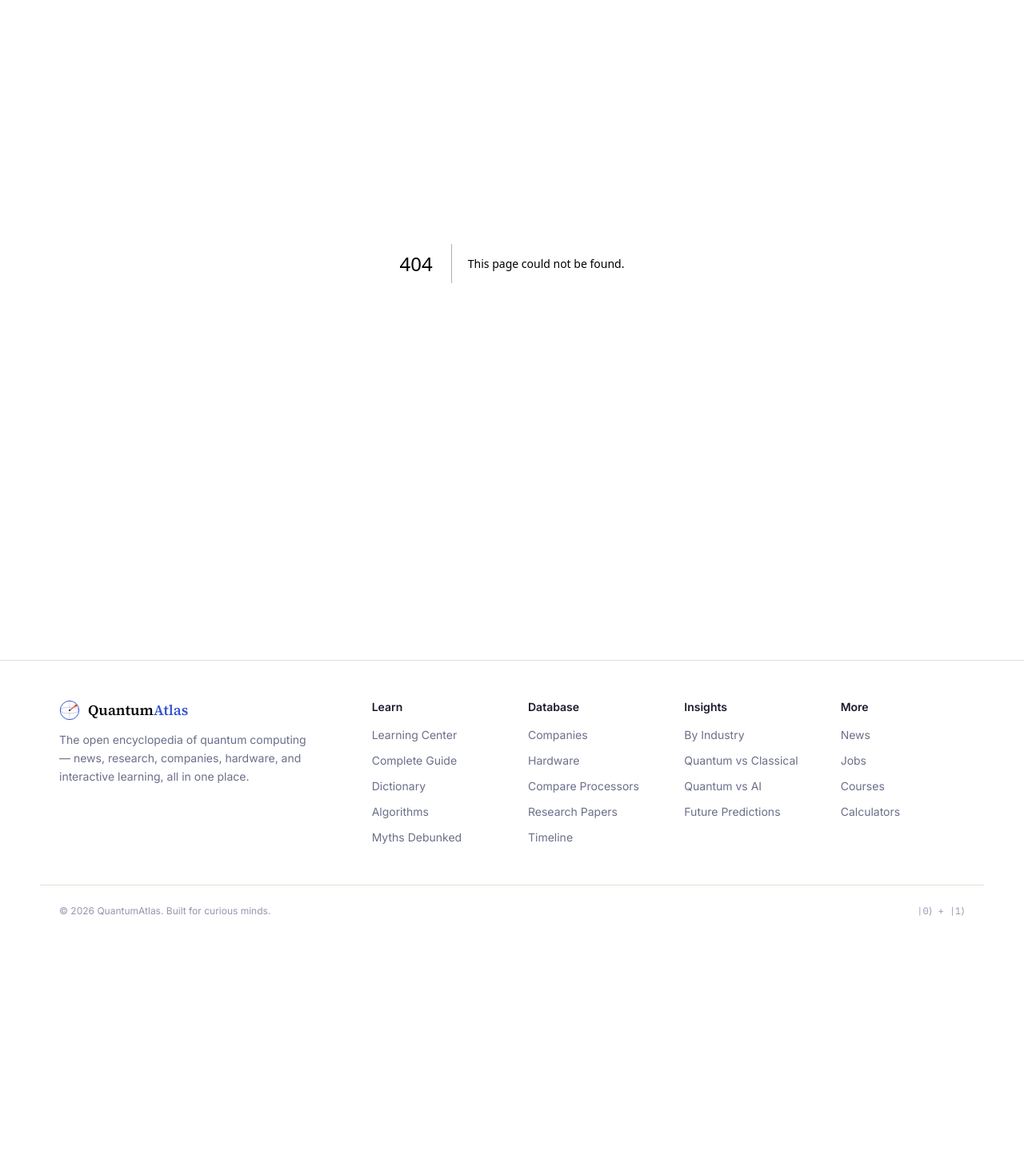
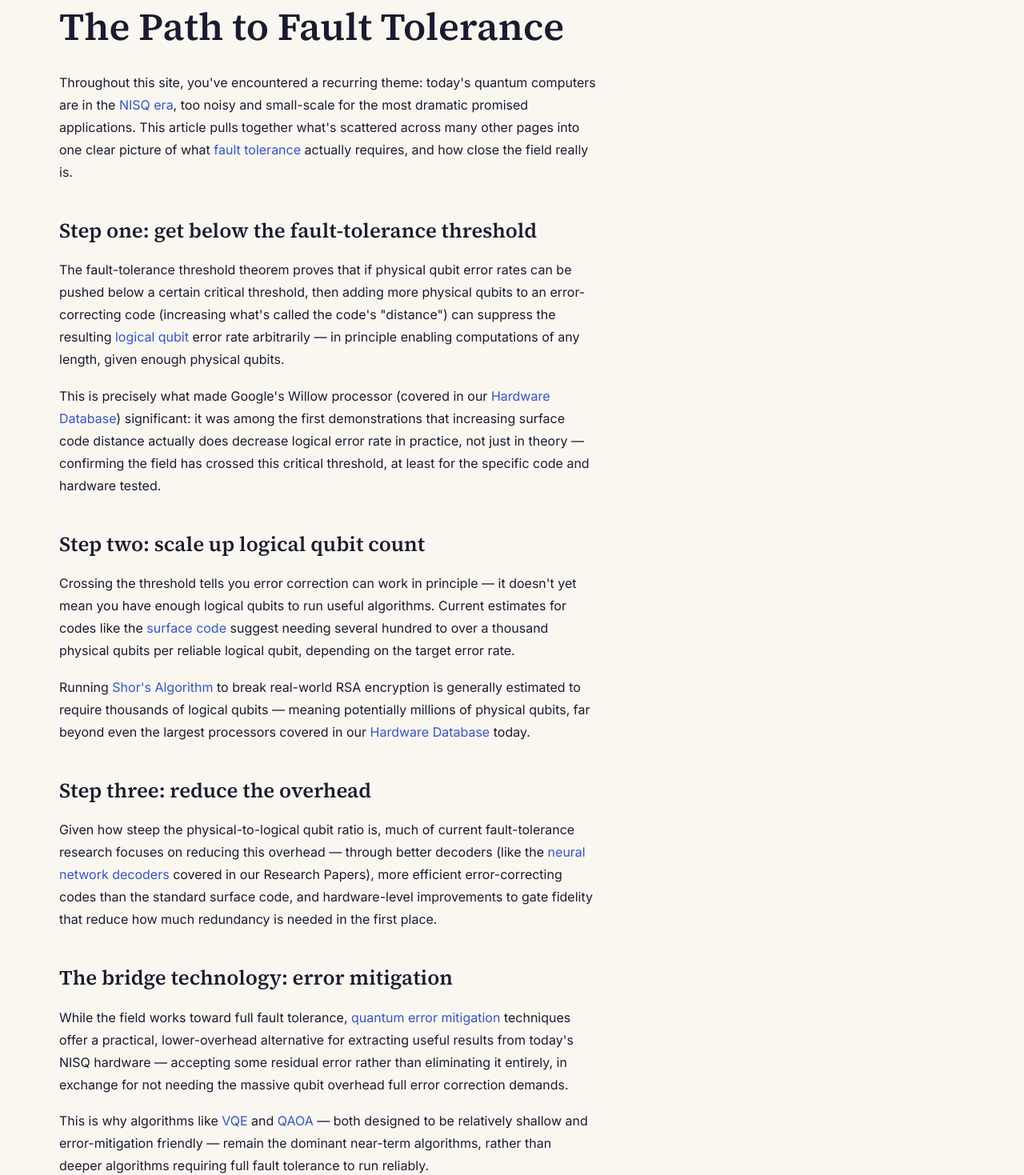
Before and after one commit to goalandpriority-ui/quantum-atlas, a Next.js app: page /learn/path-to-fault-tolerance in a window 1280 px wide. Before the commit this address had no page. Shown: the part 142-1611 px from the top of the page at 80% size. Before the commit the page ends 1313 px from the top, so only its background shows below. Built offline with nearby package versions, Linux system fonts and the light colour scheme.

Commit message:
Create Path to Fault Tolerance page
This page discusses the journey towards achieving fault tolerance in quantum computing, outlining key steps, challenges, and related topics.

```diff
--- /dev/null
+++ b/app/learn/path-to-fault-tolerance/page.tsx
@@ -0,0 +1,188 @@
+import Link from "next/link";
+
+export const metadata = {
+  title: "The Path to Fault Tolerance Explained | QuantumAtlas",
+  description:
+    "What it will actually take to get from today's noisy, NISQ-era quantum devices to reliable, large-scale fault-tolerant quantum computers.",
+};
+
+export default function PathToFaultTolerancePage() {
+  return (
+    <article className="max-w-content mx-auto px-6 py-14">
+      <p className="font-mono text-xs uppercase tracking-widest text-quantum mb-2">
+        Level 5 · Advanced Topics
+      </p>
+      <h1 className="font-serif text-4xl md:text-5xl font-semibold text-ink mb-8">
+        The Path to Fault Tolerance
+      </h1>
+
+      <div className="prose-quantum max-w-2xl">
+        <p>
+          Throughout this site, you've encountered a recurring theme: today's
+          quantum computers are in the{" "}
+          <Link href="/dictionary/nisq" className="text-quantum hover:underline">
+            NISQ era
+          </Link>
+          , too noisy and small-scale for the most dramatic promised
+          applications. This article pulls together what's scattered across
+          many other pages into one clear picture of what{" "}
+          <Link href="/dictionary/fault-tolerance" className="text-quantum hover:underline">
+            fault tolerance
+          </Link>{" "}
+          actually requires, and how close the field really is.
+        </p>
+
+        <h2>Step one: get below the fault-tolerance threshold</h2>
+        <p>
+          The fault-tolerance threshold theorem proves that if physical
+          qubit error rates can be pushed below a certain critical
+          threshold, then adding more physical qubits to an error-correcting
+          code (increasing what's called the code's "distance") can suppress
+          the resulting{" "}
+          <Link href="/dictionary/logical-qubit" className="text-quantum hover:underline">
+            logical qubit
+          </Link>{" "}
+          error rate arbitrarily — in principle enabling computations of any
+          length, given enough physical qubits.
+        </p>
+        <p>
+          This is precisely what made Google's Willow processor (covered in
+          our{" "}
+          <Link href="/hardware/google-willow" className="text-quantum hover:underline">
+            Hardware Database
+          </Link>
+          ) significant: it was among the first demonstrations that
+          increasing surface code distance actually does decrease logical
+          error rate in practice, not just in theory — confirming the field
+          has crossed this critical threshold, at least for the specific
+          code and hardware tested.
+        </p>
+
+        <h2>Step two: scale up logical qubit count</h2>
+        <p>
+          Crossing the threshold tells you error correction can work in
+          principle — it doesn't yet mean you have enough logical qubits to
+          run useful algorithms. Current estimates for codes like the{" "}
+          <Link href="/dictionary/surface-code" className="text-quantum hover:underline">
+            surface code
+          </Link>{" "}
+          suggest needing several hundred to over a thousand physical qubits
+          per reliable logical qubit, depending on the target error rate.
+        </p>
+        <p>
+          Running{" "}
+          <Link href="/algorithms/shors-algorithm" className="text-quantum hover:underline">
+            Shor's Algorithm
+          </Link>{" "}
+          to break real-world RSA encryption is generally estimated to
+          require thousands of logical qubits — meaning potentially millions
+          of physical qubits, far beyond even the largest processors covered
+          in our{" "}
+          <Link href="/hardware" className="text-quantum hover:underline">
+            Hardware Database
+          </Link>{" "}
+          today.
+        </p>
+
+        <h2>Step three: reduce the overhead</h2>
+        <p>
+          Given how steep the physical-to-logical qubit ratio is, much of
+          current fault-tolerance research focuses on reducing this
+          overhead — through better decoders (like the{" "}
+          <Link href="/research/surface-code-decoder-neural-network" className="text-quantum hover:underline">
+            neural network decoders
+          </Link>{" "}
+          covered in our Research Papers), more efficient error-correcting
+          codes than the standard surface code, and hardware-level
+          improvements to gate fidelity that reduce how much redundancy is
+          needed in the first place.
+        </p>
+
+        <h2>The bridge technology: error mitigation</h2>
+        <p>
+          While the field works toward full fault tolerance,{" "}
+          <Link href="/dictionary/quantum-error-mitigation" className="text-quantum hover:underline">
+            quantum error mitigation
+          </Link>{" "}
+          techniques offer a practical, lower-overhead alternative for
+          extracting useful results from today's NISQ hardware — accepting
+          some residual error rather than eliminating it entirely, in
+          exchange for not needing the massive qubit overhead full error
+          correction demands.
+        </p>
+        <p>
+          This is why algorithms like{" "}
+          <Link href="/algorithms/vqe" className="text-quantum hover:underline">
+            VQE
+          </Link>{" "}
+          and{" "}
+          <Link href="/algorithms/qaoa" className="text-quantum hover:underline">
+            QAOA
+          </Link>{" "}
+          — both designed to be relatively shallow and error-mitigation
+          friendly — remain the dominant near-term algorithms, rather than
+          deeper algorithms requiring full fault tolerance to run reliably.
+        </p>
+
+        <h2>Different hardware platforms, different paths</h2>
+        <p>
+          As detailed throughout our{" "}
+          <Link href="/hardware" className="text-quantum hover:underline">
+            Hardware Database
+          </Link>
+          , different qubit technologies are pursuing fault tolerance with
+          different tradeoffs: superconducting platforms emphasize
+          manufacturing scalability and gate speed, trapped-ion and QCCD
+          platforms emphasize gate fidelity and connectivity, and approaches
+          like Xanadu's{" "}
+          <Link href="/dictionary/gkp-qubit" className="text-quantum hover:underline">
+            GKP qubits
+          </Link>{" "}
+          pursue error correction encoded directly within continuous-variable
+          photonic states rather than using many discrete physical qubits
+          per logical qubit in the traditional sense.
+        </p>
+
+        <h2>What "useful, fault-tolerant quantum computing" will actually look like</h2>
+        <p>
+          Based on current trends, most realistic roadmaps anticipate a
+          gradual transition rather than a single dramatic milestone: NISQ
+          algorithms with error mitigation continuing to improve and find
+          narrow practical applications, while logical qubit counts climb
+          slowly, eventually enabling small-scale fault-tolerant
+          demonstrations, and only later, large-scale applications like
+          full cryptographically-relevant factoring.
+        </p>
+
+        <h2>Frequently Asked Questions</h2>
+        <h3>How many years until fault-tolerant quantum computing arrives?</h3>
+        <p>
+          Industry roadmaps from major hardware companies generally target
+          meaningful fault-tolerant milestones within the next 5–15 years,
+          though predictions in this field have historically run optimistic,
+          and the scaling and overhead-reduction challenges described above
+          remain substantial.
+        </p>
+        <h3>Does crossing the fault-tolerance threshold mean we're basically done?</h3>
+        <p>
+          No — crossing the threshold is a necessary proof-of-concept, but
+          scaling from a small experimental demonstration to the thousands
+          of logical qubits needed for major applications like Shor's
+          Algorithm remains a substantial, separate engineering challenge,
+          likely to take additional years even with continued threshold
+          confirmations.
+        </p>
+      </div>
+
+      <div className="mt-12 rounded-2xl bg-quantum-50 border border-quantum-100 p-8 max-w-2xl">
+        <p className="font-mono text-xs uppercase tracking-widest text-quantum mb-2">Continue learning</p>
+        <h2 className="font-serif text-xl font-semibold text-ink mb-4">Related topics</h2>
+        <div className="flex flex-col gap-2 text-sm">
+          <Link href="/learn/quantum-error-correction" className="text-quantum hover:underline">→ Quantum Error Correction</Link>
+          <Link href="/dictionary/surface-code" className="text-quantum hover:underline">→ Surface Code explained</Link>
+          <Link href="/hardware/google-willow" className="text-quantum hover:underline">→ Google Willow Hardware Profile</Link>
+        </div>
+      </div>
+    </article>
+  );
+}
```
